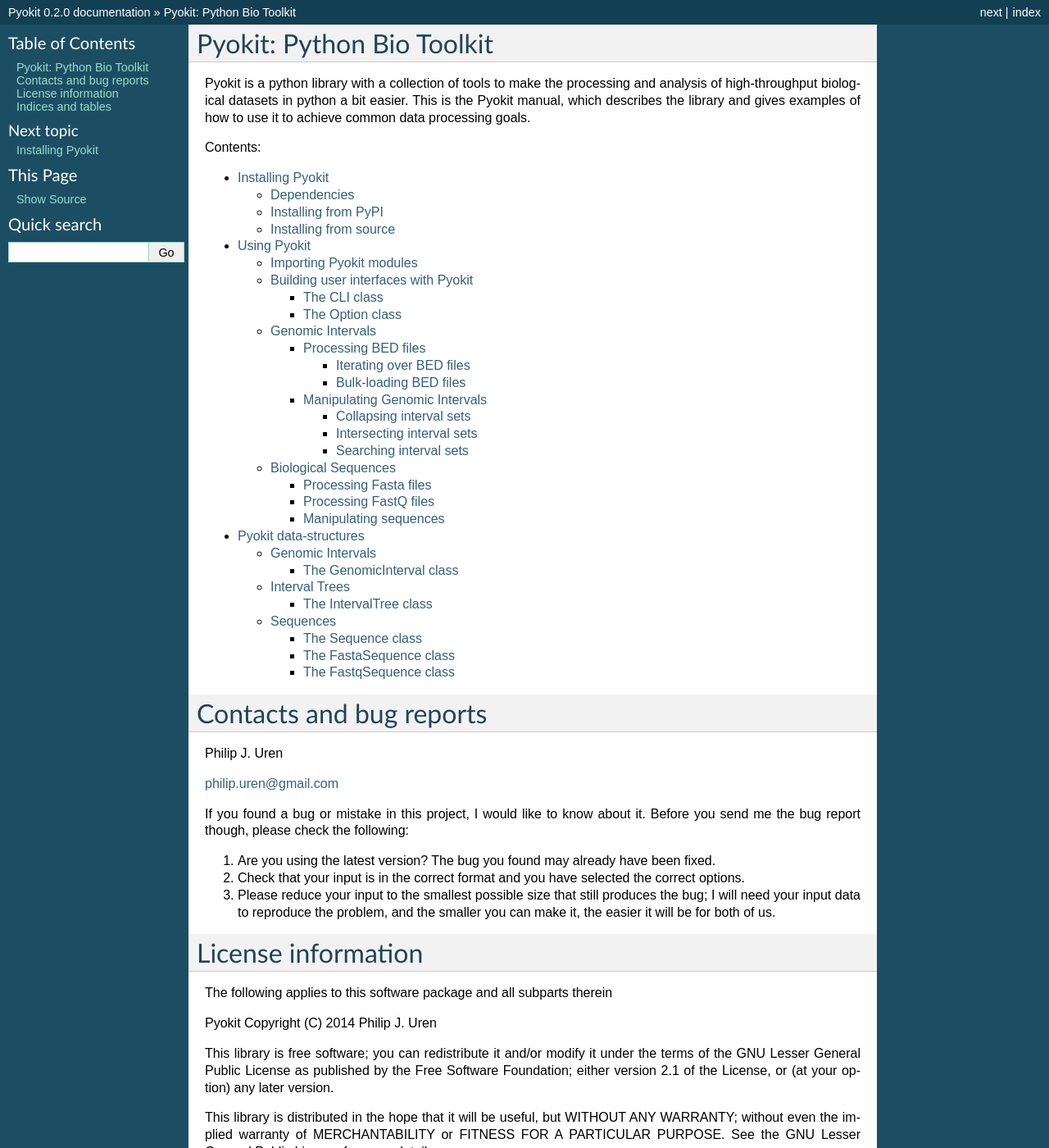
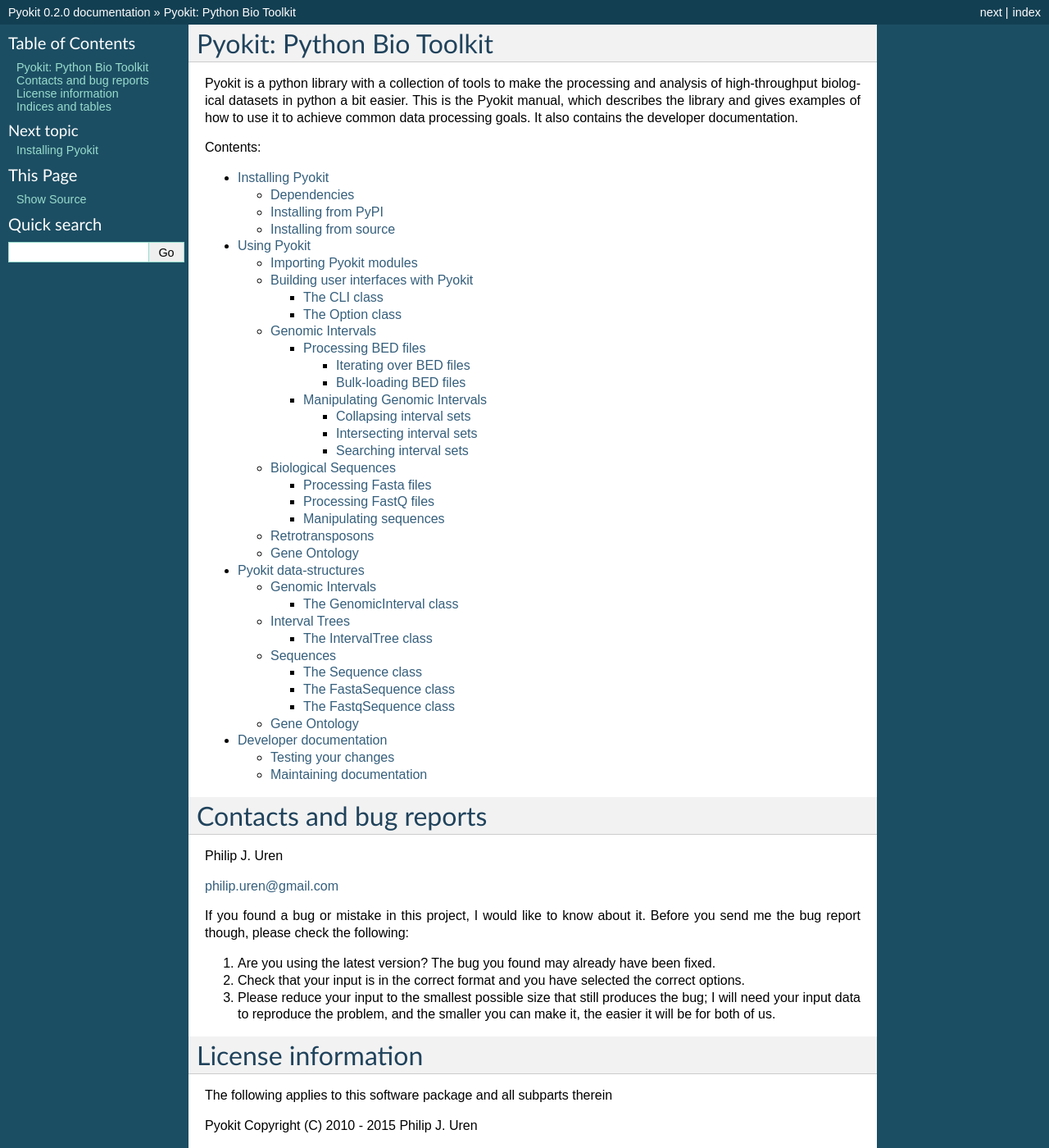
Before and after one commit to pjuren/pyokit, a Sphinx documentation site: the page built from sphinx/source/index.rst, in a window 1280 px wide and 1400 px high. Shown: the whole window at 82% size. Built offline with Sphinx 7.4.7, drawn with Linux system fonts in a browser that asks for light colours.

Commit message:
Update documentation for data structures to include section for GO stuff; minor updates to index and using.rst

```diff
--- a/sphinx/source/index.rst
+++ b/sphinx/source/index.rst
@@ -10,7 +10,8 @@
 Pyokit is a python library with a collection of tools to make the processing
 and analysis of high-throughput biological datasets in python a bit easier.
 This is the Pyokit manual, which describes the library and gives examples of
-how to use it to achieve common data processing goals.
+how to use it to achieve common data processing goals. It also contains the
+developer documentation.
 
 Contents:
 
@@ -20,6 +21,7 @@
    install
    using
    datastrct
+   developer
 
 ========================
 Contacts and bug reports
@@ -44,7 +46,7 @@
 ===================
 The following applies to this software package and all subparts therein
 
-Pyokit Copyright (C) 2014 Philip J. Uren
+Pyokit Copyright (C) 2010 - 2015 Philip J. Uren
 
 This library is free software; you can redistribute it and/or modify it under
 the terms of the GNU Lesser General Public License as published by the Free
--- a/sphinx/source/using.rst
+++ b/sphinx/source/using.rst
@@ -9,3 +9,5 @@
    ui
    genomicIntervals
    sequences
+   retrotransposons
+   gene_ontology
```
Also changed, not shown: sphinx/source/datastrct.rst (+20 -0 lines).
